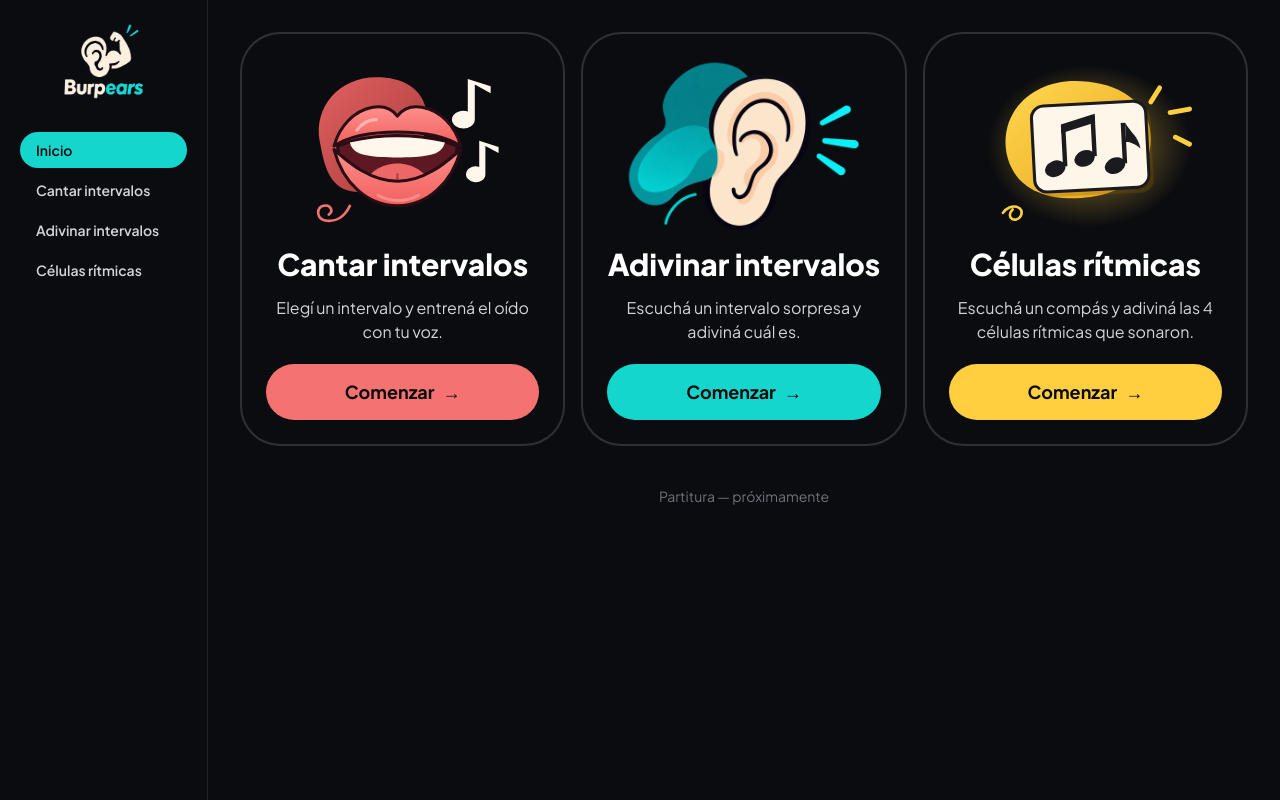
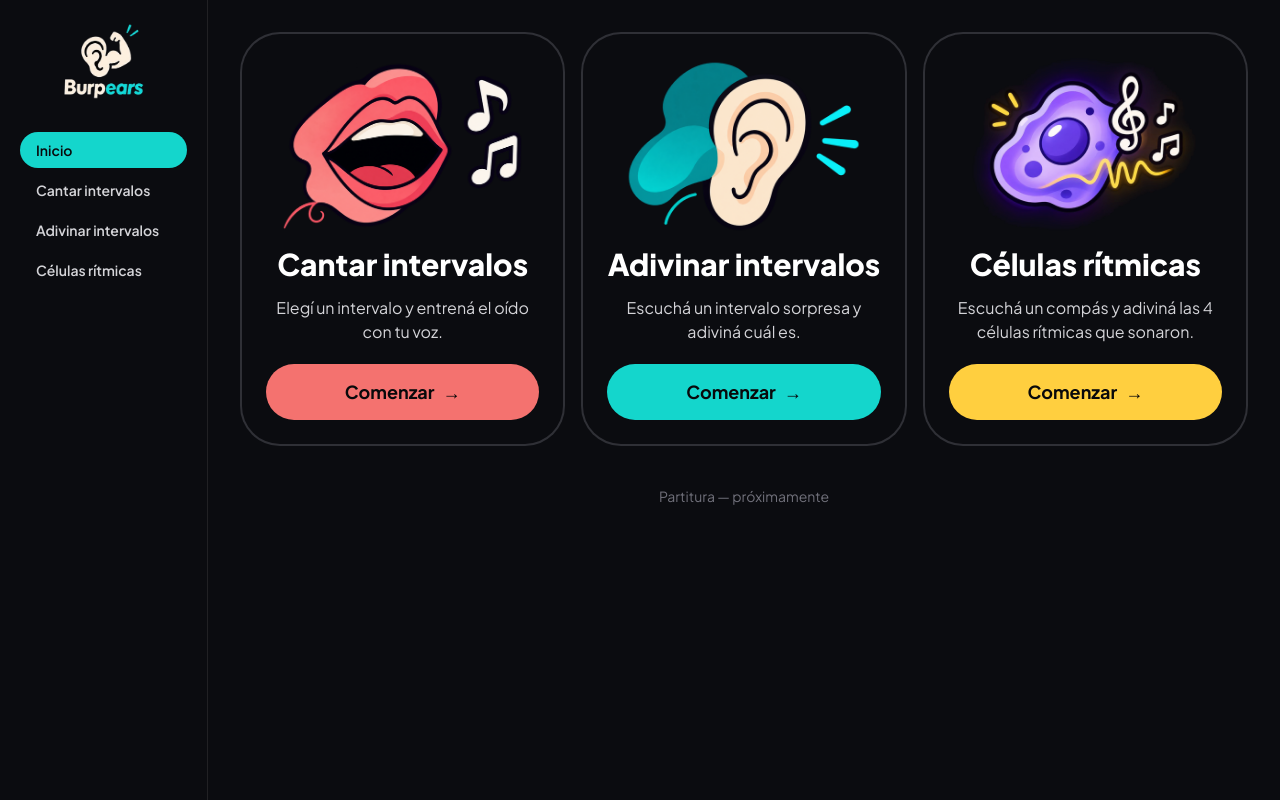
Before and after one commit to pablolospe/intervals, a Next.js app: page / in a window 1280 px wide. Built offline with nearby package versions, Linux system fonts and the light colour scheme.

Commit message:
refactor: replace inline SVG illustrations with static PNG images

```diff
--- a/src/components/illustrations.tsx
+++ b/src/components/illustrations.tsx
@@ -10,60 +10,14 @@ export function EarArt({ className }: Props) {
 
 export function MouthArt({ className }: Props) {
   return (
-    <svg viewBox="0 0 240 200" aria-hidden className={className} fill="none">
-      <defs>
-    <linearGradient id="mouth.blobGrad" x1="0" y1="0" x2="1" y2="1"><stop offset="0" stopColor="#e0615f"/><stop offset="1" stopColor="#a73a3c"/></linearGradient>
-    <linearGradient id="mouth.lipGrad" x1="0" y1="0" x2="0" y2="1"><stop offset="0" stopColor="#ff8f8b"/><stop offset="1" stopColor="#f0605e"/></linearGradient>
-  </defs>
-  <g id="mouth.blob">
-    <path id="mouth.blobShape" d="M26 96C18 56 48 22 90 22c30 0 50 12 56 34c6 22-6 46-20 68c-14 22-42 34-70 26C34 142 30 116 26 96z" fill="url(#mouth.blobGrad)"/>
-    <path id="mouth.curl" d="M60 168c-6 12-16 20-30 16c-8-3-8-14 0-16c8-2 12 6 6 10" stroke="#f4726f" strokeWidth="3" strokeLinecap="round"/>
-  </g>
-  <g id="mouth.lips" strokeLinejoin="round" strokeLinecap="round">
-    <path id="mouth.cavity" d="M46 100c24-10 46-12 68-12s44 2 68 12c-2 36-28 62-68 62S48 136 46 100z" fill="#5e1824" stroke="#2a0d14" strokeWidth="3.5"/>
-    <path id="mouth.tongue" d="M72 150c8-20 24-30 42-30s34 10 42 30c-12 8-26 12-42 12s-30-4-42-12z" fill="#ec6866"/>
-    <path id="mouth.tongueLine" d="M114 132v18" stroke="#b83e44" strokeWidth="2.5"/>
-    <path id="mouth.lower" d="M42 104c10 38 38 64 72 64s62-26 72-64c-12 10-38 36-72 36s-60-26-72-36z" fill="url(#mouth.lipGrad)" stroke="#2a0d14" strokeWidth="3.5"/>
-    <path id="mouth.teethTop" d="M60 96c18-4 36-6 54-6s36 2 54 6c-2 8-8 12-16 14-12 3-26 3-38 3s-26 0-38-3c-8-2-14-6-16-14z" fill="#fff6ec"/>
-    <path id="mouth.upper" d="M42 100c6-22 22-40 44-44 12-2 22 2 28 10 6-8 16-12 28-10 22 4 38 22 44 44-18-12-44-16-72-16s-54 4-72 16z" fill="url(#mouth.lipGrad)" stroke="#2a0d14" strokeWidth="3.5"/>
-    <path id="mouth.sheen" d="M68 82c6-8 14-12 22-12" stroke="#ffc2bd" strokeWidth="3.5" opacity=".8"/>
-    <path id="mouth.lowerSheen" d="M92 156c14 8 32 8 46 0" stroke="#ff9d99" strokeWidth="3.5" opacity=".7"/>
-  </g>
-  <g id="mouth.notes" fill="#fff6ec">
-    <path id="mouth.note1" d="M202 30v40a13 10 0 1 1-8-9.2V24l26 8v8z"/>
-    <path id="mouth.note2" d="M214 100v32a11 9 0 1 1-7-8.2V94l22 7v7z"/>
-  </g>
-    </svg>
+    // eslint-disable-next-line @next/next/no-img-element
+    <img src="/images/mouth.png" alt="" aria-hidden className={`object-contain select-none ${className ?? ""}`} />
   );
 }
 
 export function RhythmArt({ className }: Props) {
   return (
-    <svg viewBox="0 0 240 200" aria-hidden className={className} fill="none">
-      <defs>
-    <linearGradient id="rhythm.blobGrad" x1="0" y1="0" x2="1" y2="1"><stop offset="0" stopColor="#ffd84f"/><stop offset="1" stopColor="#e8a41c"/></linearGradient>
-    <radialGradient id="rhythm.glow" cx=".5" cy=".5" r=".5"><stop offset="0" stopColor="#ffcf3f" stopOpacity=".55"/><stop offset="1" stopColor="#ffcf3f" stopOpacity="0"/></radialGradient>
-  </defs>
-  <ellipse id="rhythm.glowShape" cx="124" cy="100" rx="116" ry="92" fill="url(#rhythm.glow)"/>
-  <g id="rhythm.blob">
-    <path id="rhythm.blobShape" d="M30 108C22 62 58 26 108 26c42 0 76 18 84 50c8 34-8 66-48 78c-36 10-102 12-114-46z" fill="url(#rhythm.blobGrad)"/>
-    <path id="rhythm.curl" d="M26 176c8-12 26-8 20 4c-5 8-18 2-9-8" stroke="#ffcf3f" strokeWidth="3" strokeLinecap="round"/>
-  </g>
-  <g id="rhythm.card" transform="rotate(-3 120 98)">
-    <rect id="rhythm.cardShadow" x="60" y="52" width="130" height="98" rx="14" fill="#8a5a00" opacity=".3" transform="translate(5 6)"/>
-    <rect id="rhythm.cardFace" x="60" y="52" width="130" height="98" rx="14" fill="#fff6ea" stroke="#1a1a1f" strokeWidth="3.5"/>
-    <g id="rhythm.notes" fill="#1a1a1f">
-      <ellipse id="rhythm.head1" cx="84" cy="124" rx="12" ry="9" transform="rotate(-20 84 124)"/>
-      <ellipse id="rhythm.head2" cx="118" cy="114" rx="12" ry="9" transform="rotate(-20 118 114)"/>
-      <ellipse id="rhythm.head3" cx="152" cy="124" rx="12" ry="9" transform="rotate(-20 152 124)"/>
-      <path id="rhythm.stems" d="M93 122V76h5v46zM127 112V66h5v46zM161 122V76h5v46z"/>
-      <path id="rhythm.beam" d="M93 74l39-10v10l-39 10z"/>
-      <path id="rhythm.flag" d="M166 76c6 12 14 16 16 30c-7-6-12-8-16-8z"/>
-    </g>
-  </g>
-  <g id="rhythm.sparks" stroke="#ffcf3f" strokeWidth="5.5" strokeLinecap="round">
-    <path d="M204 34l-10 16"/><path d="M216 62l22-4"/><path d="M222 90l16 8"/>
-  </g>
-    </svg>
+    // eslint-disable-next-line @next/next/no-img-element
+    <img src="/images/rhythm.png" alt="" aria-hidden className={`object-contain select-none ${className ?? ""}`} />
   );
 }
```
Also changed, not shown: public/images/mouth.png (added), public/images/rhythm.png (added).
